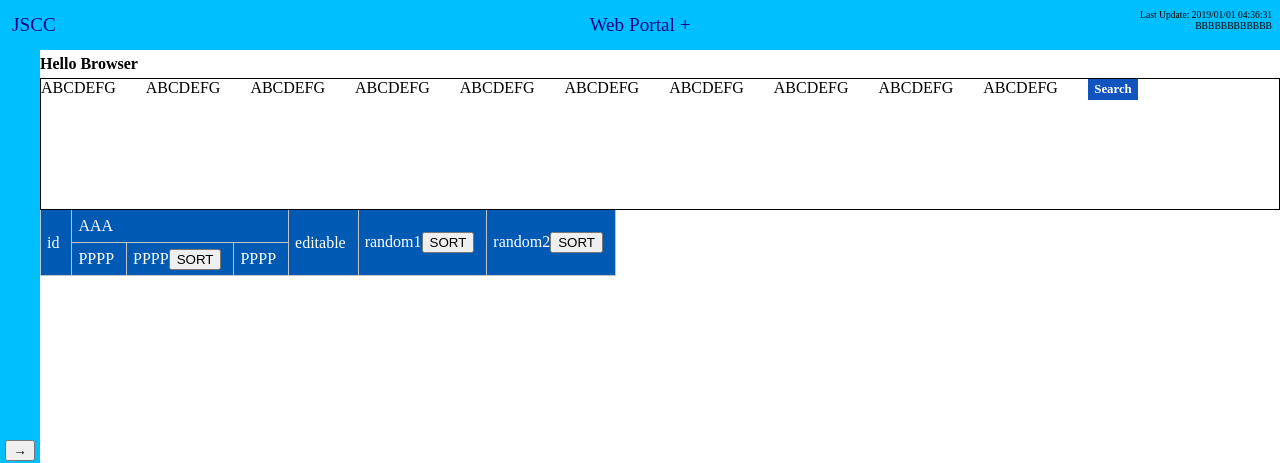
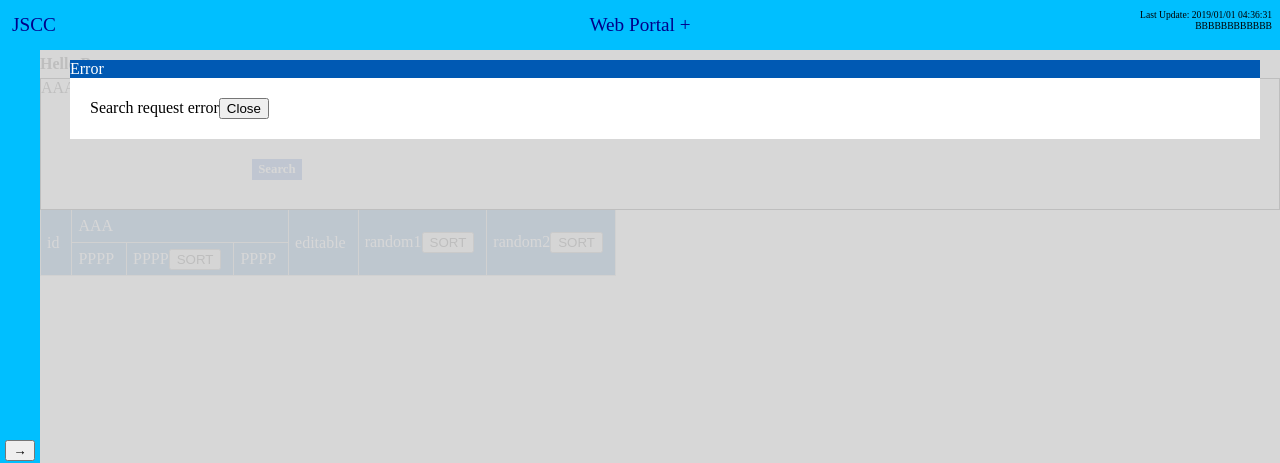
Before and after one commit to nn-ii/wppfff, a React (Create React App) app in the folder src/: page / in a window 1280 px wide. Both pictures are taken after a click on the link "Search". Shown: the top 463 px of the page. Built offline with nearby package versions, Linux system fonts and the light colour scheme; no server answers; the HTML template or start-up script is replaced by a standard one.

Commit message:
Error message sample - using `Modal`

```diff
--- a/src/components/App.js
+++ b/src/components/App.js
@@ -1,7 +1,7 @@
 import React, { Component } from "react";
 import Main from "./Main";
 import MenuTab from "./MenuTab";
-import ToolTableCell from "./ToolTableCell";
+import ToolTableCell from "./Parts/ToolTableCell";
 import "../index.scss";
 import { retryWithWait, zeroPadding, withoutPx, runWithInterval } from "./Util";
 import { throttle } from "throttle-debounce";
--- a/src/components/FullRoster.js
+++ b/src/components/FullRoster.js
@@ -2,7 +2,7 @@ import React from "react";
 import PlayerAPI from "../api";
 import { Link } from "react-router-dom";
 import ToolOnOffSwitch from "./ToolOnOffSwitch";
-import Modal from "./Modal";
+import Modal from "./Parts/Modal";
 
 // The FullRoster iterates over all of the players and creates
 // a link to their profile page.
--- a/src/components/Home.js
+++ b/src/components/Home.js
@@ -1,5 +1,7 @@
 import React, { Component } from "react";
 import DataTable from "./Parts/DataTable";
+import FormSelect from "./Parts/FormSelect";
+import Modal from "./Parts/Modal";
 import {
   getRandomInt,
   retryWithWait,
@@ -33,7 +35,8 @@ class Home extends Component {
     this.state = {
       tableRows: [],
       variableHeight: 0,
-      loading: false
+      loading: false,
+      errorMessage: null
     };
     this.variableHeightNode = React.createRef();
 
@@ -41,15 +44,25 @@ class Home extends Component {
 
     this.debugInsertDataToTable();
 
-    this.functions = {
-      whenEditableAction: (i, j, k) => this.whenEditableAction(i, j, k),
-      whenInputSpaceAction: (i, j, k) => this.whenInputSpaceAction(i, j, k)
-    };
+    [
+      "onSearch",
+      "formSelectAAAAOnChange",
+      "whenEditableAction",
+      "whenInputSpaceAction"
+    ].forEach(methodName => {
+      this[methodName] = this[methodName].bind(this);
+    });
   }
   static getDerivedStateFromProps(nextProps, prevState) {
     return null;
   }
-  onSearch() {
+  componentWillUnmount() {
+    this.setVariableHeightController &&
+      this.setVariableHeightController.clear();
+  }
+  onSearch(event) {
+    event.preventDefault();
+
     let url =
       Math.random() > 0.5
         ? "https://reqres.in/api/users" /* will success */
@@ -70,12 +83,35 @@ class Home extends Component {
         });
       })
       .catch(err => {
-        this.props.fromRoot.addMessage("Request error: search");
+        //this.props.fromRoot.addMessage("Request error: search");
         this.setState({
           loading: false,
-          tableRows: []
+          tableRows: [],
+          errorMessage: "Search request error"
         });
       });
+  }
+  formSelectAAAAOnChange(e) {
+    if (e.target.value === this.state.formSelectAAAAValue) {
+      return;
+    }
+
+    let stateToSet = { formSelectAAAAValue: e.target.value };
+    if (e.target.value === "All") {
+      stateToSet.formSelectBBBBOptions = ["All"];
+      stateToSet.formSelectBBBBValue = "All";
+    } else if (e.target.value === "House") {
+      stateToSet.formSelectBBBBOptions = [{ value: "nothing", text: "-" }];
+      stateToSet.formSelectBBBBValue = "nothing";
+    } else if (e.target.value === "Affiliate") {
+      stateToSet.formSelectBBBBOptions = ["All", "Affiliate X", "Affiliate Y"];
+      stateToSet.formSelectBBBBValue = "All";
+    } else if (e.target.value === "Client") {
+      stateToSet.formSelectBBBBOptions = ["All", "Client X", "Client Y"];
+      stateToSet.formSelectBBBBValue = "All";
+    }
+
+    this.setState(stateToSet);
   }
   setVariableHeightStart() {
     this.setVariableHeightController = runWithInterval(500, resolve => {
@@ -125,31 +161,48 @@ class Home extends Component {
             overflowWrap: "break-word"
           }}
         >
-          {(() => {
-            let list = [];
-            for (let i = 0; i < 10; i++) {
-              list.push(
-                <span style={{ display: "inline-block", marginRight: "30px" }}>
-                  ABCDEFG
-                </span>
-              );
-            }
-            return list;
-          })()}
+          <form>
+            <label style={{ marginRight: "10px" }}>
+              AAAA:
+              <FormSelect
+                options={[
+                  { value: "All", text: "All " },
+                  "House",
+                  "Affiliate",
+                  "Client"
+                ]}
+                callbackOnChange={this.formSelectAAAAOnChange}
+                selectedItem={
+                  typeof this.state.formSelectAAAAValue === "string"
+                    ? this.state.formSelectAAAAValue
+                    : "All"
+                }
+              />
+            </label>
+            <label>
+              BBBB:
+              <FormSelect
+                options={this.state.formSelectBBBBOptions || ["All"]}
+                callbackOnChange={e =>
+                  this.setState({ formSelectBBBBValue: e.target.value })
+                }
+                selectedItem={this.state.formSelectBBBBValue || "All"}
+              />
+            </label>
 
-          <div style={{ display: "inline-block", marginBottom: "10px" }}>
             <a
               className="btn blue for-operation"
-              onClick={() => this.onSearch()}
+              style={{ position: "relative", top: "80px" }}
+              onClick={this.onSearch}
             >
               Search
             </a>
-          </div>
+          </form>
         </div>
         <div
           style={{
             position: "absolute",
-            height: "calc(100% - 198px)",
+            height: "calc(100% - 185px)",
             width: "100%"
           }}
         >
@@ -159,10 +212,24 @@ class Home extends Component {
             editableIndices={this.ConstTableEditableIndices}
             inputSpaceIndices={this.ConstTableInputSpaceIndices}
             sortableIndices={this.ConstTableSortableIndices}
-            callBackWhenEditableAction={this.functions.whenEditableAction}
-            callBackWhenInputSpaceAction={this.functions.whenInputSpaceAction}
+            callBackWhenEditableAction={this.whenEditableAction}
+            callBackWhenInputSpaceAction={this.whenInputSpaceAction}
           />
         </div>
+
+        {this.state.errorMessage && (
+          <Modal
+            title="Error"
+            content={
+              <div>
+                {this.state.errorMessage}
+                <button onClick={() => this.setState({ errorMessage: null })}>
+                  Close
+                </button>
+              </div>
+            }
+          />
+        )}
       </div>
     );
   }
--- a/src/components/Parts/DataTable.js
+++ b/src/components/Parts/DataTable.js
@@ -483,14 +483,22 @@ class DataTable extends Component {
     let parentNest = null;
 
     return (
-      <div className="info-table-root" ref={this.scrollableNode}>
+      <div
+        className="info-table-root"
+        ref={this.scrollableNode}
+        style={{
+          position: "relative",
+          zIndex:
+            this.props.zIndex ||
+            1 /* intentionally specify zIndex so that a new `stack context` will be created */
+        }}
+      >
         <div
           className="wrapper-height-to-be-fixed"
           style={{
             height:
-              typeof this.state.fixedHeight === "number"
-                ? `${this.state.fixedHeight}px`
-                : ""
+              typeof this.state.fixedHeight === "number" &&
+              `${this.state.fixedHeight}px`
           }}
         >
           <div ref={this.flexibleInnerNode}>
--- /dev/null
+++ b/src/components/Parts/FormSelect.js
@@ -0,0 +1,21 @@
+import React from "react";
+import { mapWithIndex } from "../Util";
+
+// The FullRoster iterates over all of the players and creates
+// a link to their profile page.
+const FormSelect = props => {
+  return (
+    <select onChange={props.callbackOnChange}>
+      {mapWithIndex(props.options, (op, idx) => {
+        let key = typeof op === "string" ? op : op.value;
+        return (
+          <option key={key} value={key} selected={props.selectedItem === key}>
+            {typeof op === "string" ? op : op.text}
+          </option>
+        );
+      })}
+    </select>
+  );
+};
+
+export default FormSelect;
--- a/src/index.scss
+++ b/src/index.scss
@@ -182,6 +182,7 @@
   left: $root-left;
   width: calc(100% - #{$root-left});
   height: calc(100% - #{$root-top});
+  z-index: 10;
 
   .modal-back {
     position: fixed;
```
Also changed, not shown: src/components/Parts/Modal.js (renamed from src/components/Modal.js), src/components/Parts/ToolTableCell.js (renamed from src/components/ToolTableCell.js).
